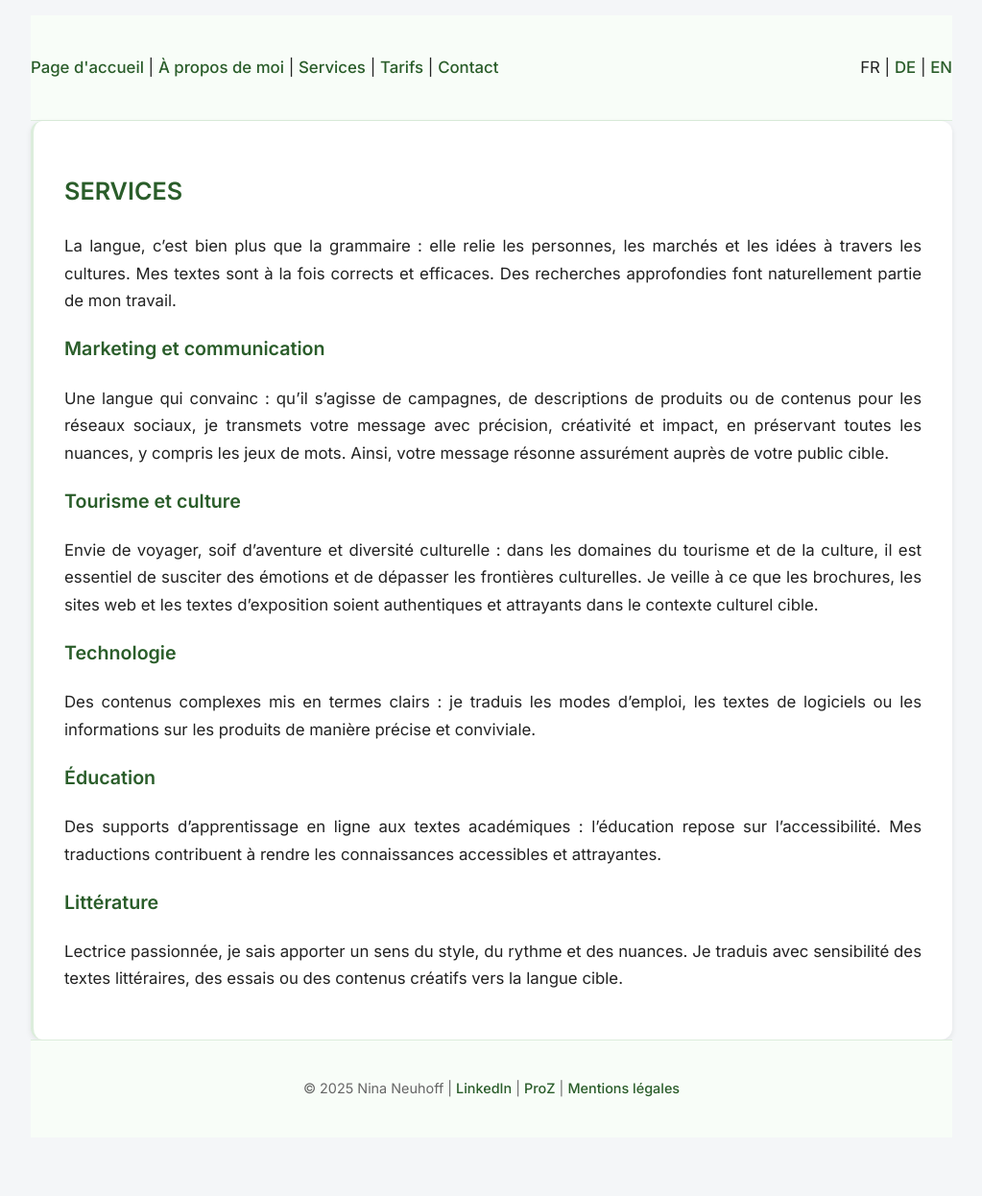
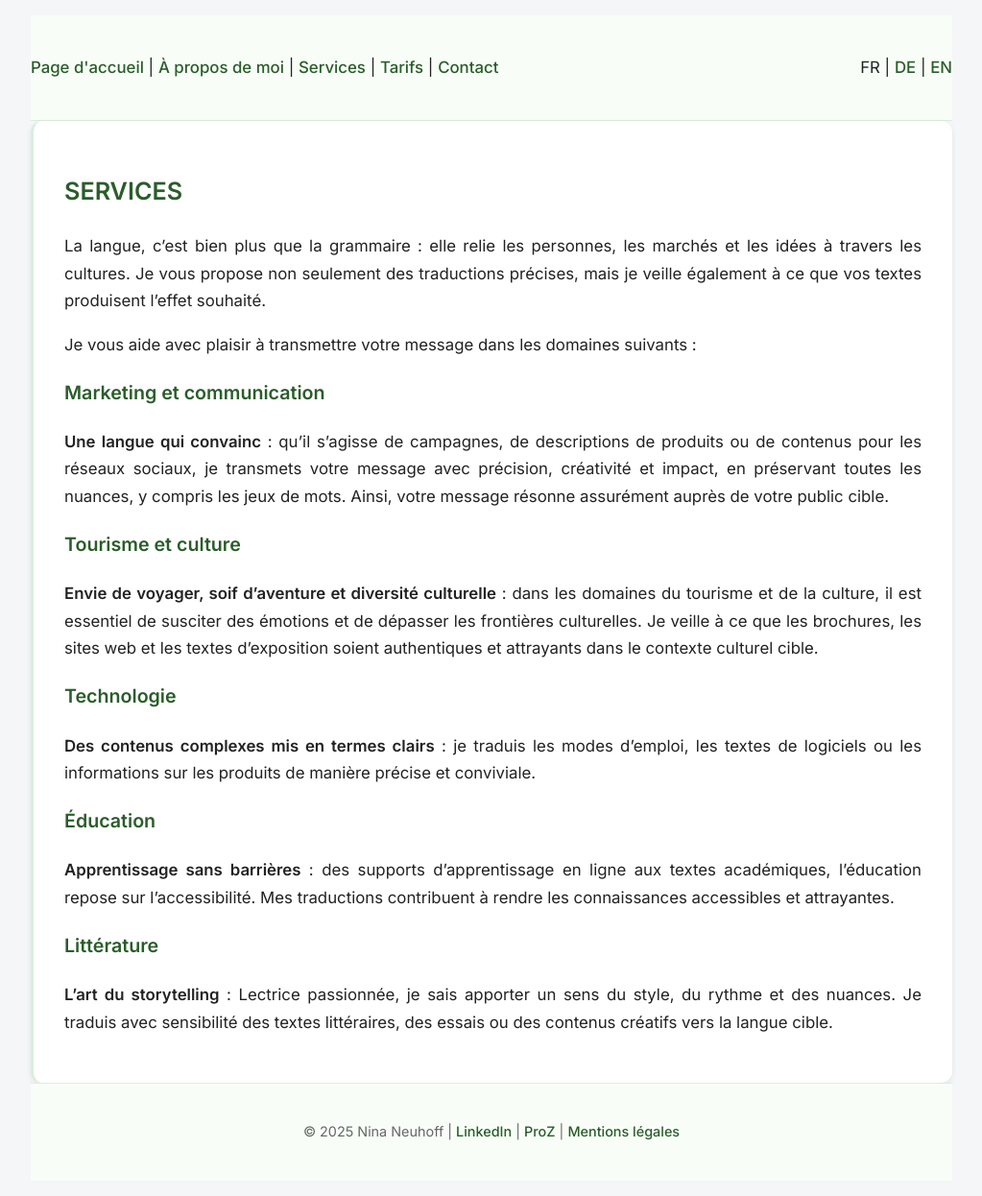
Before and after one commit to nneuhoff/traduction-translation-uebersetzung, a Jekyll site: the page built from fr/services.md, in a window 1280 px wide. Shown: the whole page at 96% size, without its empty margins (128-1151 px from the left). Built offline with Jekyll 4.4.1, drawn with Linux system fonts in a browser that asks for light colours; before the commit the page ends 1201 px from its top, so only the background shows below that.

Commit message:
Update services.md

```diff
--- a/fr/services.md
+++ b/fr/services.md
@@ -6,19 +6,21 @@ lang: fr
 
 ## SERVICES
 
-La langue, c'est bien plus que la grammaire : elle relie les personnes, les marchés et les idées à travers les cultures. Mes textes sont à la fois corrects et efficaces. Des recherches approfondies font naturellement partie de mon travail.
+La langue, c'est bien plus que la grammaire : elle relie les personnes, les marchés et les idées à travers les cultures. Je vous propose non seulement des traductions précises, mais je veille également à ce que vos textes produisent l'effet souhaité.
+
+Je vous aide avec plaisir à transmettre votre message dans les domaines suivants :
 
 ### Marketing et communication
-Une langue qui convainc : qu’il s’agisse de campagnes, de descriptions de produits ou de contenus pour les réseaux sociaux, je transmets votre message avec précision, créativité et impact, en préservant toutes les nuances, y compris les jeux de mots. Ainsi, votre message résonne assurément auprès de votre public cible.
+**Une langue qui convainc** : qu’il s’agisse de campagnes, de descriptions de produits ou de contenus pour les réseaux sociaux, je transmets votre message avec précision, créativité et impact, en préservant toutes les nuances, y compris les jeux de mots. Ainsi, votre message résonne assurément auprès de votre public cible.
 
 ### Tourisme et culture
-Envie de voyager, soif d'aventure et diversité culturelle : dans les domaines du tourisme et de la culture, il est essentiel de susciter des émotions et de dépasser les frontières culturelles. Je veille à ce que les brochures, les sites web et les textes d'exposition soient authentiques et attrayants dans le contexte culturel cible.
+**Envie de voyager, soif d'aventure et diversité culturelle** : dans les domaines du tourisme et de la culture, il est essentiel de susciter des émotions et de dépasser les frontières culturelles. Je veille à ce que les brochures, les sites web et les textes d'exposition soient authentiques et attrayants dans le contexte culturel cible.
 
 ### Technologie
-Des contenus complexes mis en termes clairs : je traduis les modes d'emploi, les textes de logiciels ou les informations sur les produits de manière précise et conviviale.
+**Des contenus complexes mis en termes clairs** : je traduis les modes d'emploi, les textes de logiciels ou les informations sur les produits de manière précise et conviviale.
 
 ### Éducation
-Des supports d'apprentissage en ligne aux textes académiques : l'éducation repose sur l'accessibilité. Mes traductions contribuent à rendre les connaissances accessibles et attrayantes.
+**Apprentissage sans barrières** : des supports d'apprentissage en ligne aux textes académiques, l'éducation repose sur l'accessibilité. Mes traductions contribuent à rendre les connaissances accessibles et attrayantes.
 
 ### Littérature
-Lectrice passionnée, je sais apporter un sens du style, du rythme et des nuances. Je traduis avec sensibilité des textes littéraires, des essais ou des contenus créatifs vers la langue cible.
+**L'art du storytelling** : Lectrice passionnée, je sais apporter un sens du style, du rythme et des nuances. Je traduis avec sensibilité des textes littéraires, des essais ou des contenus créatifs vers la langue cible.
```
